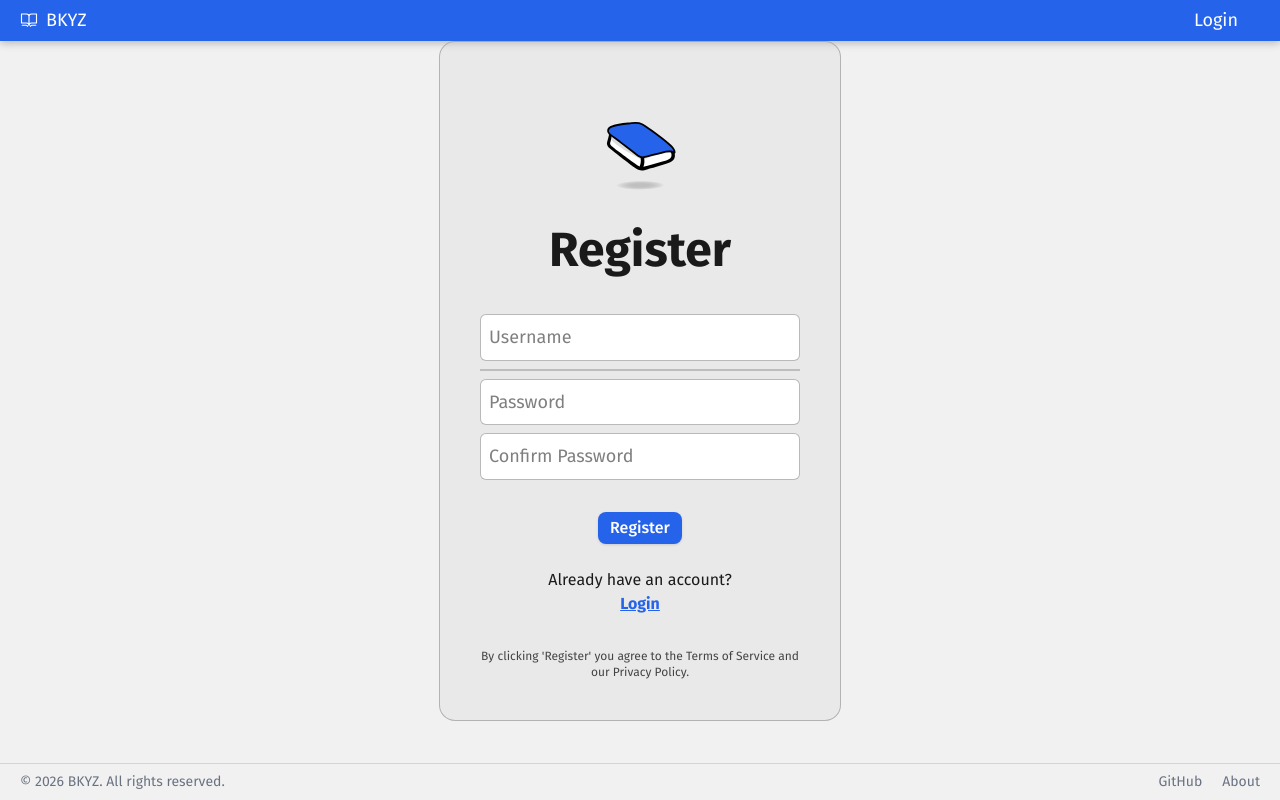
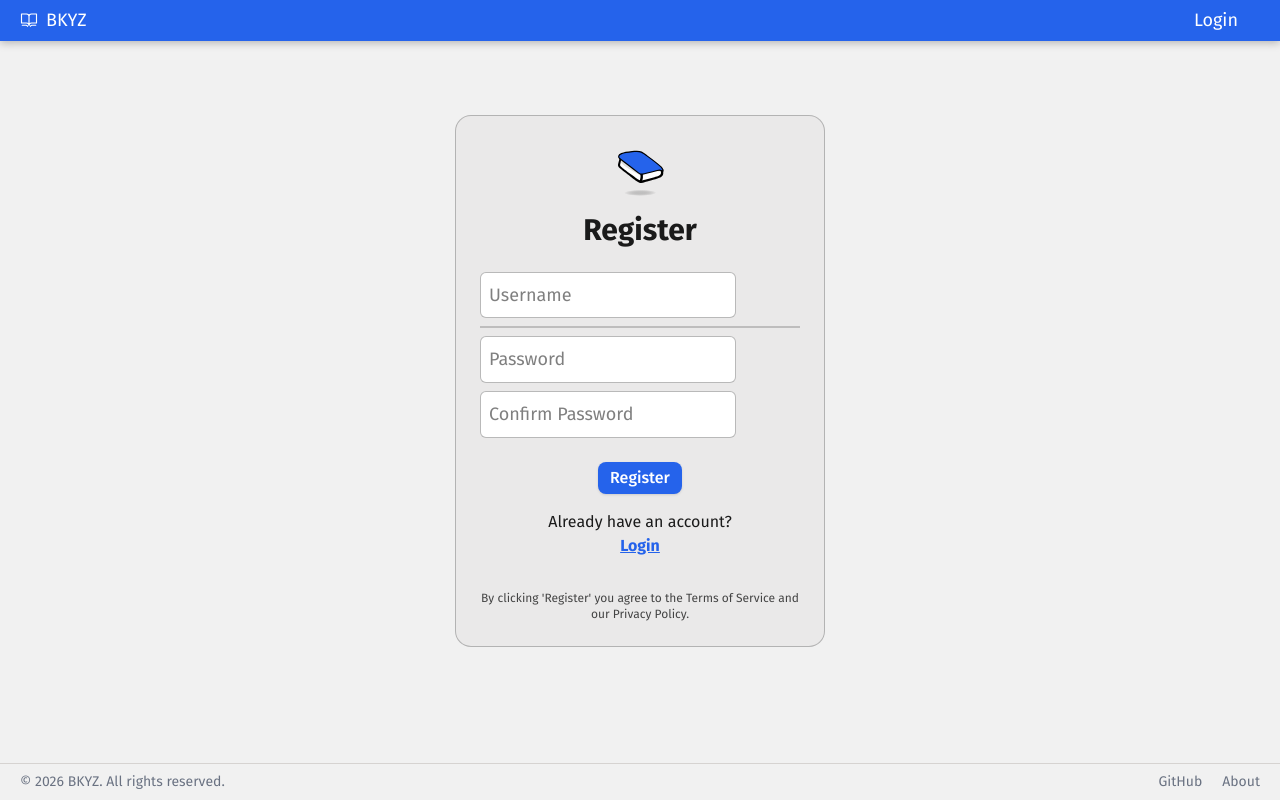
Before and after one commit to monjiapawne/bkyz, an Angular app in the folder ui/: page /register in a window 1280 px wide. Built offline with nearby package versions, Linux system fonts and the light colour scheme; no server answers.

Commit message:
clean(register): fonts

```diff
--- a/ui/src/app/components/register-page/register-page.html
+++ b/ui/src/app/components/register-page/register-page.html
@@ -1,9 +1,9 @@
 <div class="flex justify-center items-center min-h-[calc(100dvh-120px)]">
-    <form class="bg-muted border rounded-2xl border-[#969696a6] p-10">
+    <form class="bg-muted border rounded-2xl border-[#969696a6] p-6">
 
-        <img src="logo.svg" alt="bkyz" class="mx-auto block m-6 w-24 h-24" draggable="false">
+        <img src="logo.svg" alt="bkyz" class="mx-auto block mb-2 w-16 h-16" draggable="false">
 
-        <h1 class="font-bold text-5xl text-center mb-10 text-ink">Register</h1>
+        <h1 class="font-bold text-3xl text-center mb-6 text-ink">Register</h1>
         @if(invalidRegisterErrorMessage())
         {
         <div class="text-xs max-w-xs text-center text-error mb-6">{{
@@ -16,20 +16,20 @@
         }
 
         <input name="usernameInput"
-            class="input-box w-80 mt-2"
+            class="input-box w-64 mt-2"
             placeholder="Username" type="text" [(ngModel)]="username">
 
         <hr class="my-2 h-px bg-[#00000021] border-[#69696923] border">
 
         <input name="passwordInput"
-            class="input-box w-80 mt-2"
+            class="input-box w-64 mt-2"
             placeholder="Password" type="password" [(ngModel)]="password">
         <input name="confirmPasswordInput"
-            class="input-box w-80 mt-2"
+            class="input-box w-64 mt-2"
             placeholder="Confirm Password" type="password" [(ngModel)]="confirmPassword">
 
-        <button class="btn-primary block mx-auto mt-8" (click)="attemptRegistration()">Register</button>
-        <h2 class="block text-base text-center justify-center mt-6 text-ink">Already have an account?</h2>
+        <button class="btn-primary block mx-auto mt-6" (click)="attemptRegistration()">Register</button>
+        <h2 class="block text-base text-center justify-center mt-4 text-ink">Already have an account?</h2>
         <a routerLink="/login" routerLinkActive="active"
             class="block text-base font-bold text-center justify-center underline text-bkyz">Login</a>
         <h3 class="text-xs max-w-xs text-center pt-8 text-[#444444]">By clicking 'Register' you agree to the Terms of
```
